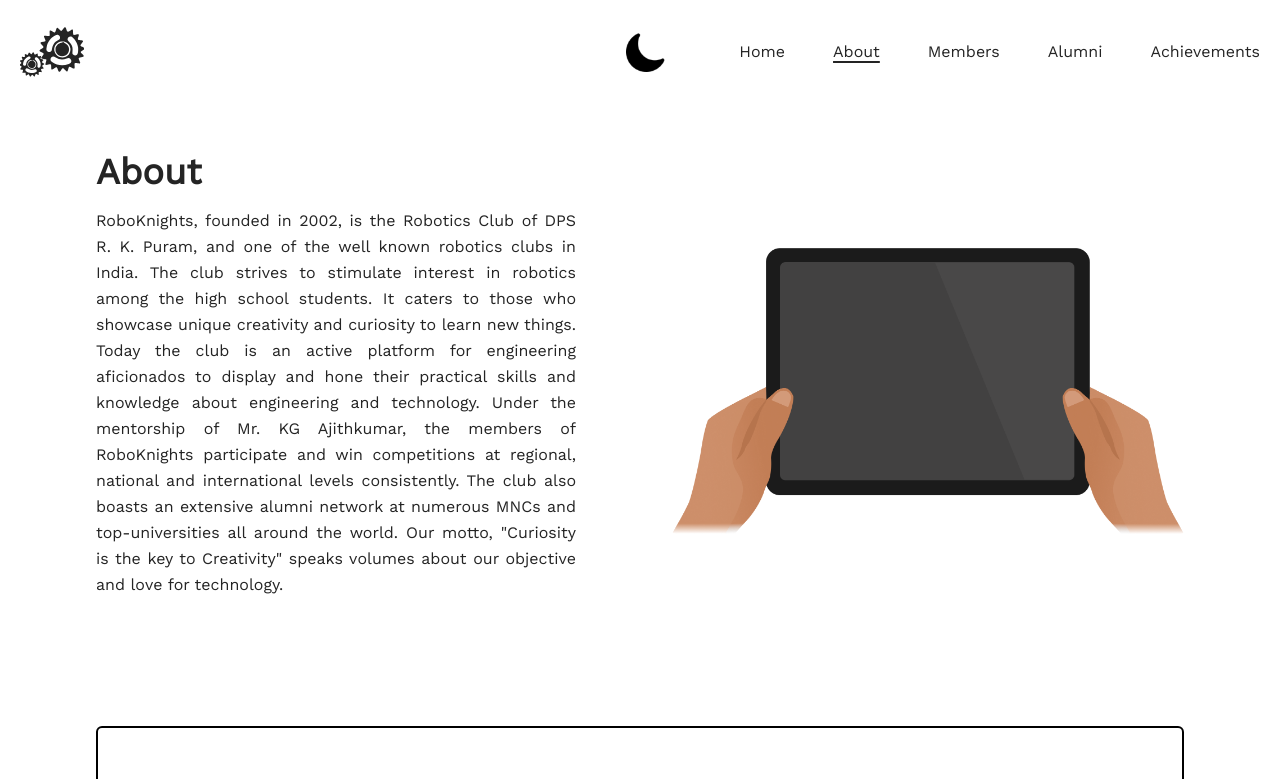
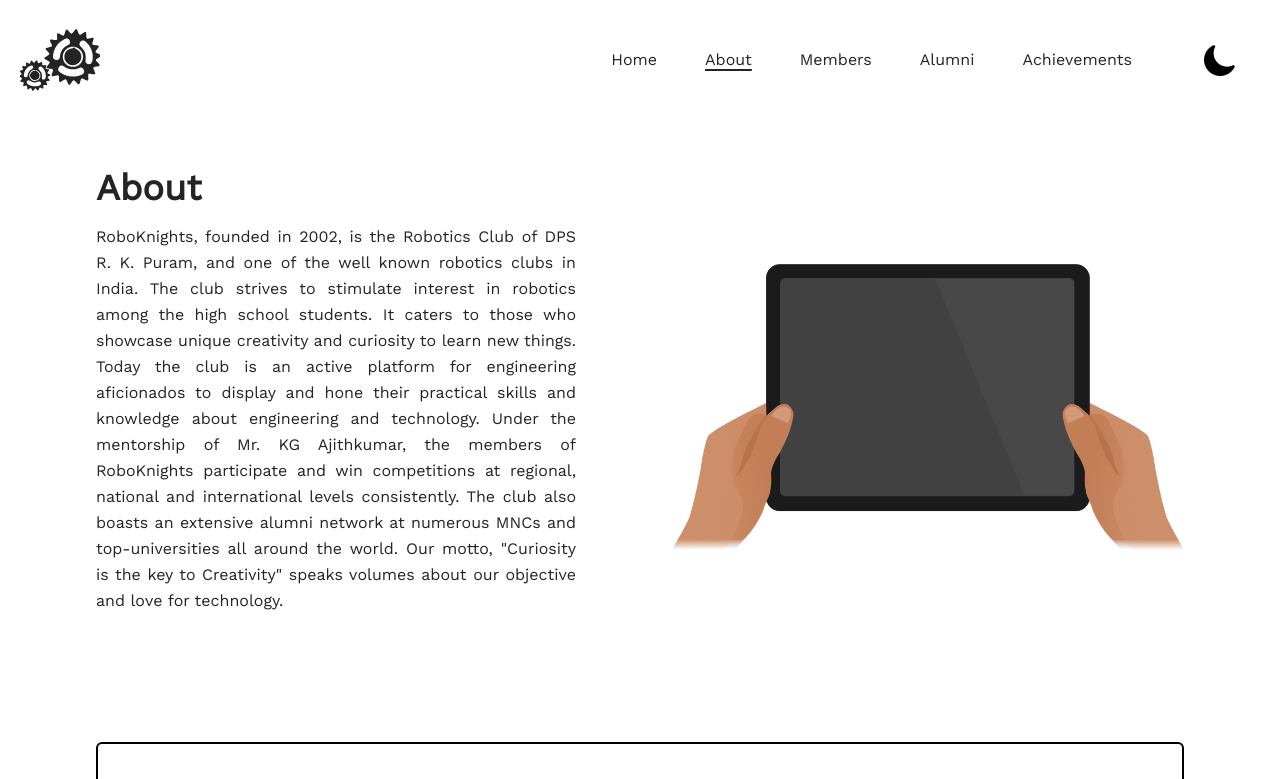
Before and after one commit to RoboKnights-Clan/RoboKnights-Clan.github.io, a Next.js app: page /about in a window 1280 px wide. Shown: the top 779 px of the page. Built offline with nearby package versions, Linux system fonts and the light colour scheme.

Commit message:
fix: icon sizes and mode change on hamburger menu

```diff
--- a/components/Layout/Header.tsx
+++ b/components/Layout/Header.tsx
@@ -48,7 +48,7 @@ const Header: React.FC = () => {
             <a className="text-2xl font-medium text-dark dark:text-white">
               {" "}
               <svg
-                className="w-16 h-16"
+                className="w-20 h-20"
                 viewBox="0 0 128 99"
                 fill="none"
                 xmlns="http://www.w3.org/2000/svg"
@@ -69,11 +69,6 @@ const Header: React.FC = () => {
             {showNavbar ? <ImCross /> : <GiHamburgerMenu />}
           </button>
           <div className="hidden space-x-12 lg:ml-auto lg:flex lg:items-center">
-            <button
-              aria-label="Toggle Dark Mode"
-              className="px-5"
-              onClick={() => setTheme(theme === 'dark' ? 'light' : 'dark')}
-            ><img src="/images/mode.png" width={50} height={50} className="invert dark:invert-0"></img></button>
             {links.map((link) => (
               <Link key={link.name} href={link.url}>
                 <a
@@ -87,6 +82,11 @@ const Header: React.FC = () => {
                 </a>
               </Link>
             ))}
+            <button
+              aria-label="Toggle Dark Mode"
+              className="px-5"
+              onClick={() => setTheme(theme === 'dark' ? 'light' : 'dark')}
+            ><img src="/images/mode.png" width={40} height={40} className="invert dark:invert-0"></img></button>
           </div>
         </div>
         {showNavbar && (
@@ -98,6 +98,11 @@ const Header: React.FC = () => {
                 </a>
               </Link>
             ))}
+            <button
+              aria-label="Toggle Dark Mode"
+              className="px-5"
+              onClick={() => setTheme(theme === 'dark' ? 'light' : 'dark')}
+            ><img src="/images/mode.png" width={40} height={40} className="invert dark:invert-0"></img></button>
           </div>
         )}
       </header>
```
